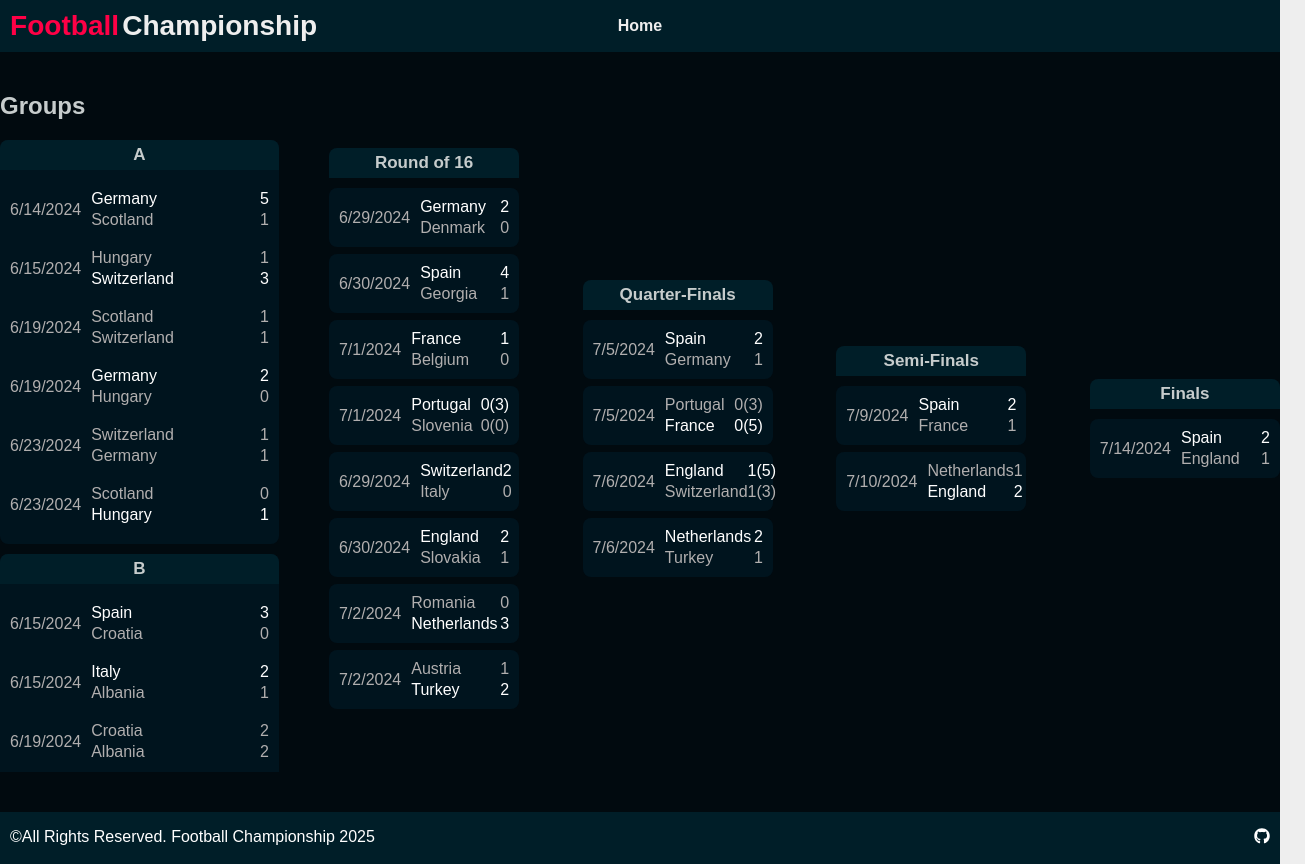
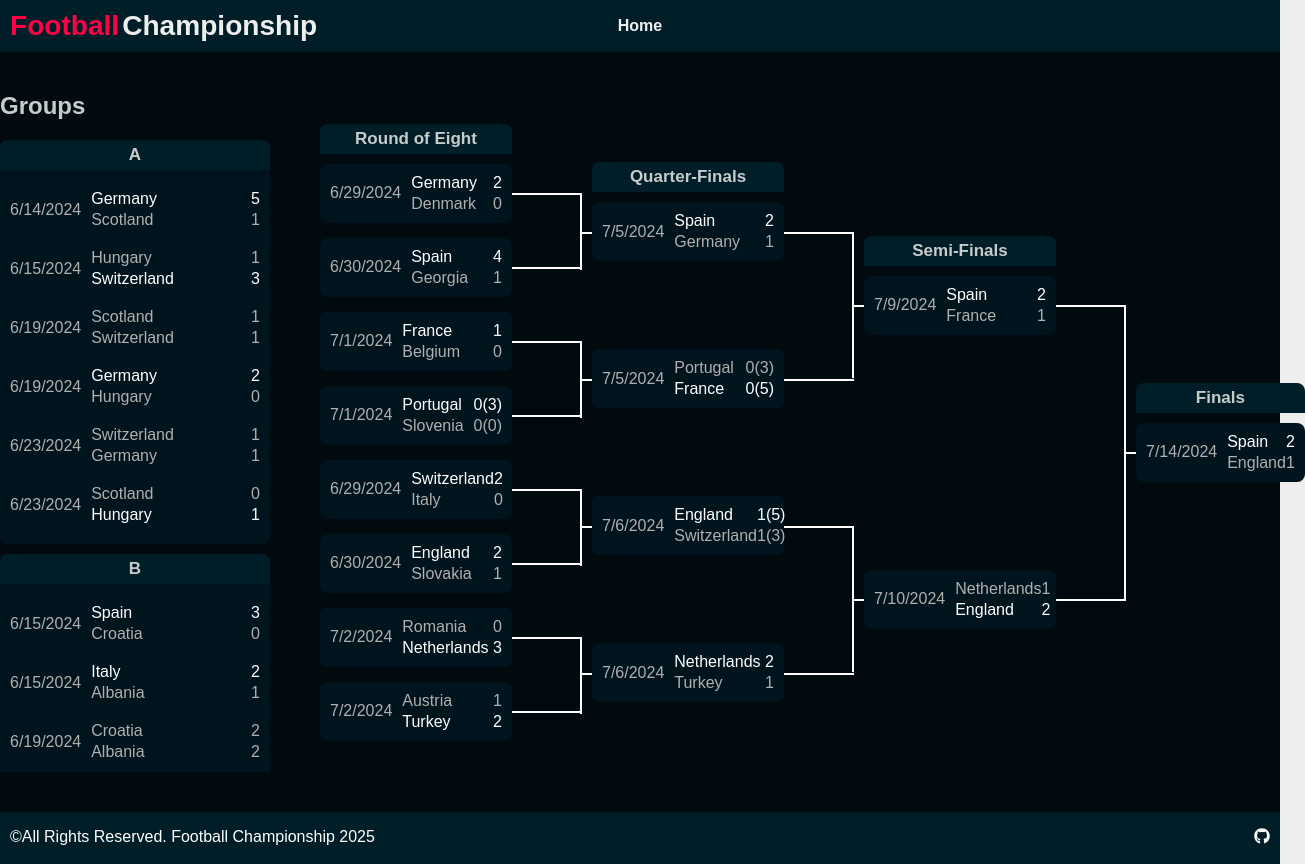
Before and after one commit to nikolai-dimitrov/Football-Tournament, a React (Vite) app in the folder Football-Tournament/: page / in a window 1280 px wide. Shown: the whole page, 1305 px wide, since content can reach past the window. Built offline with nearby package versions, Linux system fonts and the light colour scheme.

Commit message:
feat: implement bracket view ui

```diff
--- a/Football-Tournament/src/components/Home/Home.jsx
+++ b/Football-Tournament/src/components/Home/Home.jsx
@@ -6,6 +6,13 @@ import styles from './home.module.css'
 
 export const Home = () => {
     const { matchesGroupStageSchema, matchesPlayedAfterGroupsSchema } = useContext(TournamentContext);
+
+    const classNamesMapper = {
+        0: 'roundOfEight',
+        1: 'quarterFinals',
+        2: 'semiFinals',
+        3: 'finals'
+    }
 
     return (
         <div className={styles.home}>
@@ -48,15 +55,16 @@ export const Home = () => {
 
                     return (
                         <div key={index} className={styles.qualificationMatchesContent}>
-                            <h3>{['Round of 16', 'Quarter-Finals', 'Semi-Finals', 'Finals'][index]}</h3>
-                            <ul>
-                                {matchesArray.map((currentMatch) => {
+                            <h3>{['Round of Eight', 'Quarter-Finals', 'Semi-Finals', 'Finals'][index]}</h3>
+                            <ul className={styles[classNamesMapper[index]]}>
+                                {matchesArray.map((currentMatch, matchIndex) => {
                                     return (
                                         <Link
                                             key={currentMatch.ID}
                                             to={`/match/details/${currentMatch.ID}`}
                                         >
-                                            <li className={styles.matchBracket}>
+                                            <li className={matchIndex % 2 === 1 ? `${styles.matchBracket} ${styles.even}` : `${styles.matchBracket}`}>
+                                                <div className={styles.connector}></div>
                                                 <p>{currentMatch.Date}</p>
                                                 <div className={styles.scoreInformationContainer}>
                                                     <div className={currentMatch.teamWinner == currentMatch.ATeamName ? styles.winnerHighlight : ''}>
@@ -76,8 +84,8 @@ export const Home = () => {
                         </div>
                     )
                 })}
-            </section>
-        </div>
+            </section >
+        </div >
 
     )
 }
--- a/Football-Tournament/src/components/Home/home.module.css
+++ b/Football-Tournament/src/components/Home/home.module.css
@@ -75,8 +75,7 @@
 .matchBracketsContainer {
 	display: flex;
 	align-items: center;
-	justify-content: space-between;
-	gap: 50px;
+	gap: 80px;
 	width: 75%;
 	color: #b1afaf;
 }
@@ -96,8 +95,14 @@
 	margin-bottom: 10px;
 }
 
+.qualificationMatchesContent ul {
+	display: flex;
+	flex-direction: column;
+}
+
 .matchBracket {
 	display: flex;
+	position: relative;
 	align-items: center;
 	gap: 10px;
 	background-color: #00141e;
@@ -105,6 +110,88 @@
 	padding: 10px;
 }
 
-.matchBracket:not(last-child) {
-	margin-bottom: 7px !important;
+.connector {
+    position: absolute;
 }
+
+.qualificationMatchesContent .roundOfEight {
+	gap: 15px;
+}
+
+.roundOfEight .matchBracket::after {
+	content: "";
+	position: absolute;
+	top: 50%;
+	right: -70px;
+	width: 70px;
+	height: 2px;
+	background-color: #fff;
+}
+
+.roundOfEight .matchBracket.even::before {
+	content: "";
+	position: absolute;
+	top: -43px;
+	right: -70px;
+	width: 2px;
+	height: 75px;
+	background-color: #fff;
+}
+
+.qualificationMatchesContent .quarterFinals {
+	gap: 88px;
+}
+
+.quarterFinals .matchBracket::after {
+	content: "";
+	position: absolute;
+	top: 50%;
+	right: -70px;
+	width: 70px;
+	height: 2px;
+	background-color: #fff;
+}
+
+.quarterFinals .matchBracket.even::before {
+	content: "";
+	position: absolute;
+	top: -116px;
+	right: -70px;
+	width: 2px;
+	height: 145px;
+	background-color: #fff;
+}
+
+.qualificationMatchesContent .semiFinals {
+	gap: 235px;
+}
+
+.semiFinals .matchBracket::after {
+	content: "";
+	position: absolute;
+	top: 50%;
+	right: -70px;
+	width: 70px;
+	height: 2px;
+	background-color: #fff;
+}
+
+.semiFinals .matchBracket.even::before {
+	content: "";
+	position: absolute;
+	top: -263px;
+	right: -70px;
+	width: 2px;
+	height: 293px;
+	background-color: #fff;
+}
+
+.quarterFinals .connector,
+.semiFinals .connector,
+.finals .connector {
+    left: -10px;
+    top: 50%;
+    width: 10px;
+    height: 2px;
+    background-color: #fff;
+}
```
